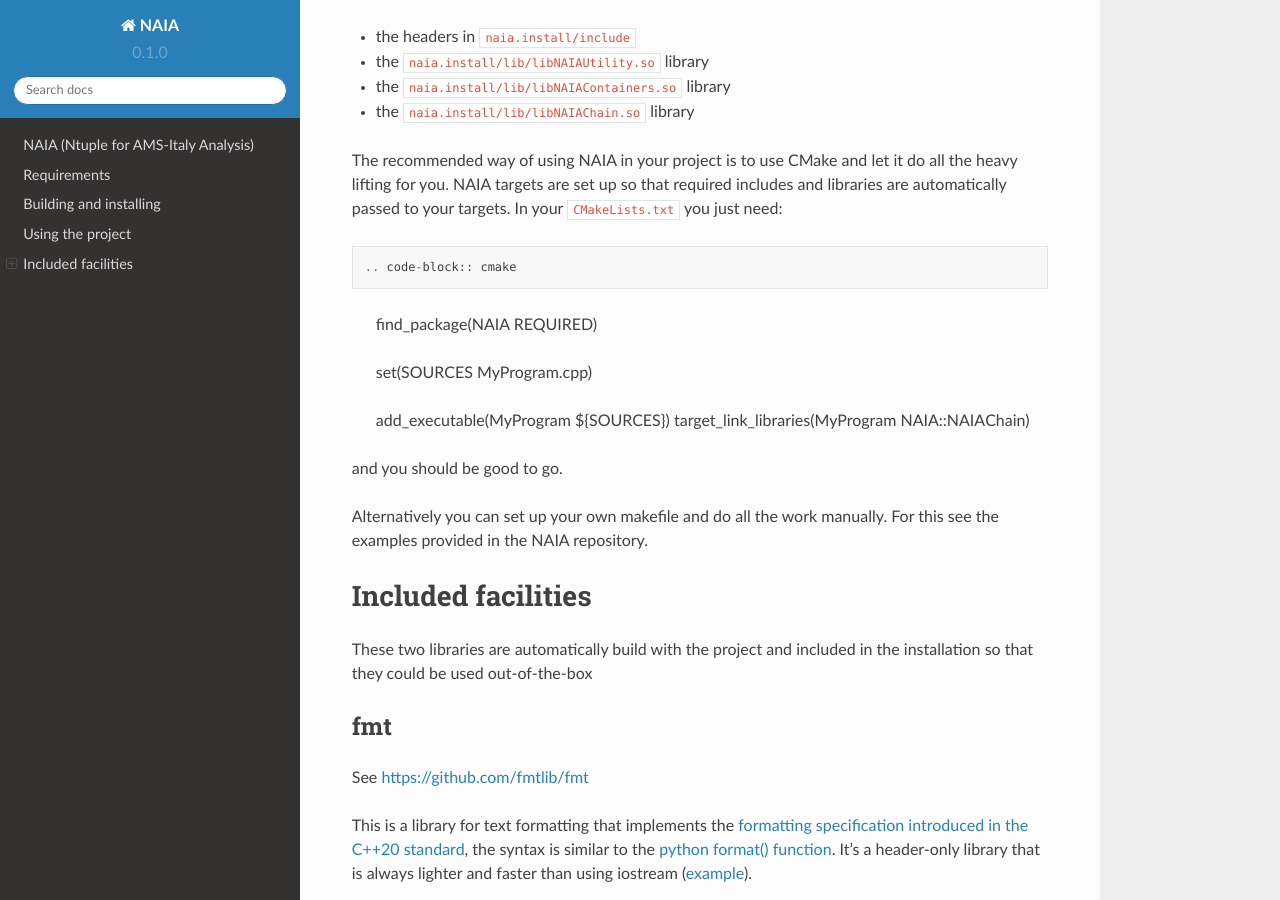
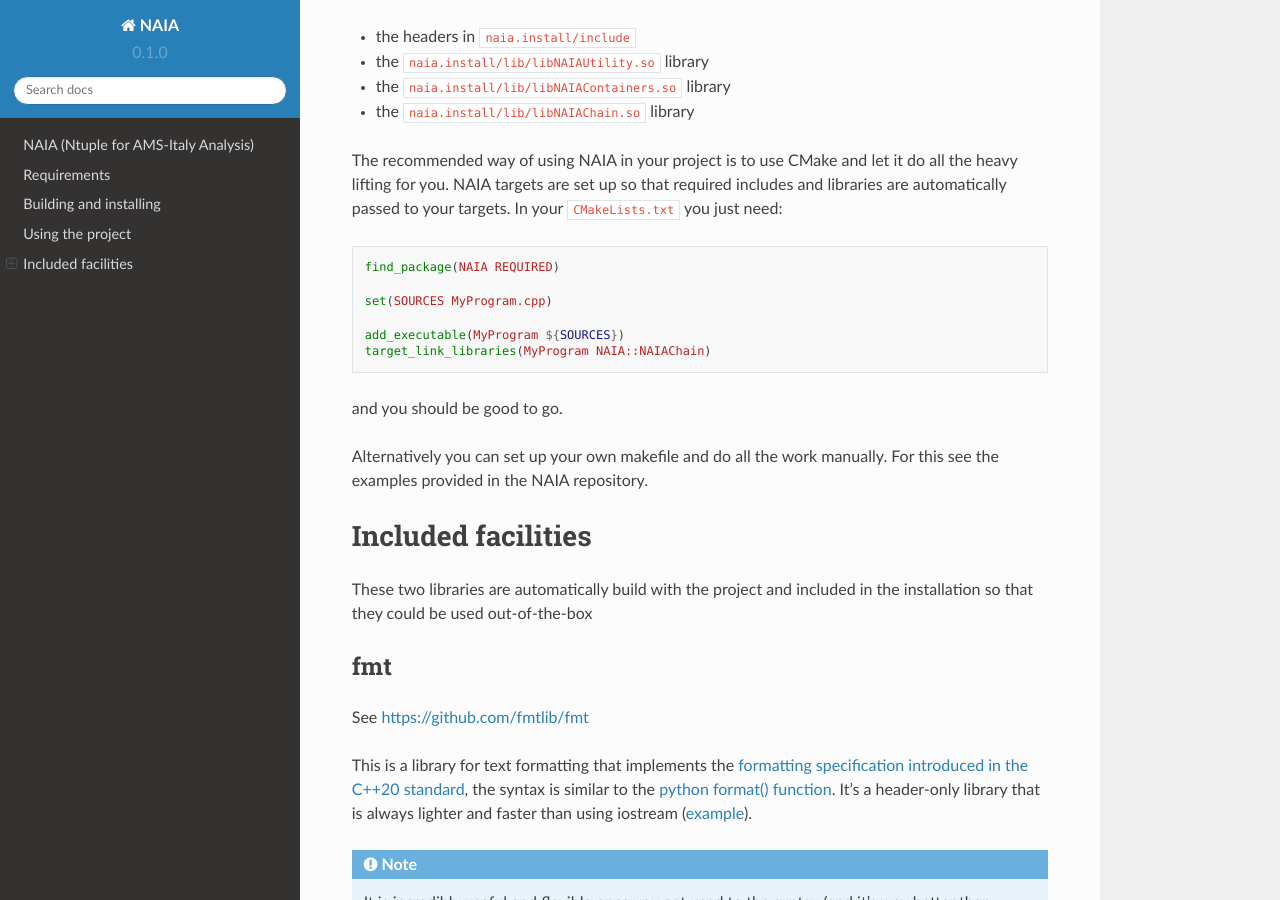
Before and after one commit to valerioformato/NAIA-readthedocs, a Sphinx documentation site: the page built from docs/source/index.rst, in a window 1280 px wide and 900 px high, scrolled down 1374 px. Built offline with Sphinx 7.4.7 and the Read the Docs theme 2.0.0, drawn with Linux system fonts in a browser that asks for light colours; pages that are not in the unit, such as notebooks, are missing from menus.

Commit message:
Mistake fixed :)

```diff
--- a/docs/source/index.rst
+++ b/docs/source/index.rst
@@ -72,9 +72,10 @@
 
 The recommended way of using NAIA in your project is to use CMake and let it do all the heavy lifting for you.
 NAIA targets are set up so that required includes and libraries are automatically passed to your targets.
-In your ``CMakeLists.txt`` you just need::
+In your ``CMakeLists.txt`` you just need:
 
 .. code-block:: cmake
+
   find_package(NAIA REQUIRED)
 
   set(SOURCES MyProgram.cpp)
```
